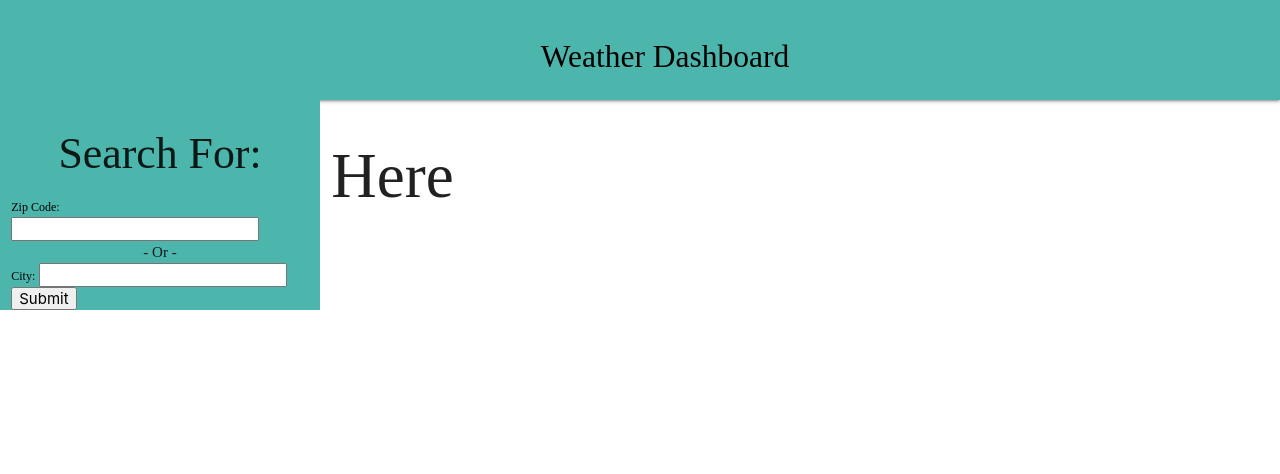
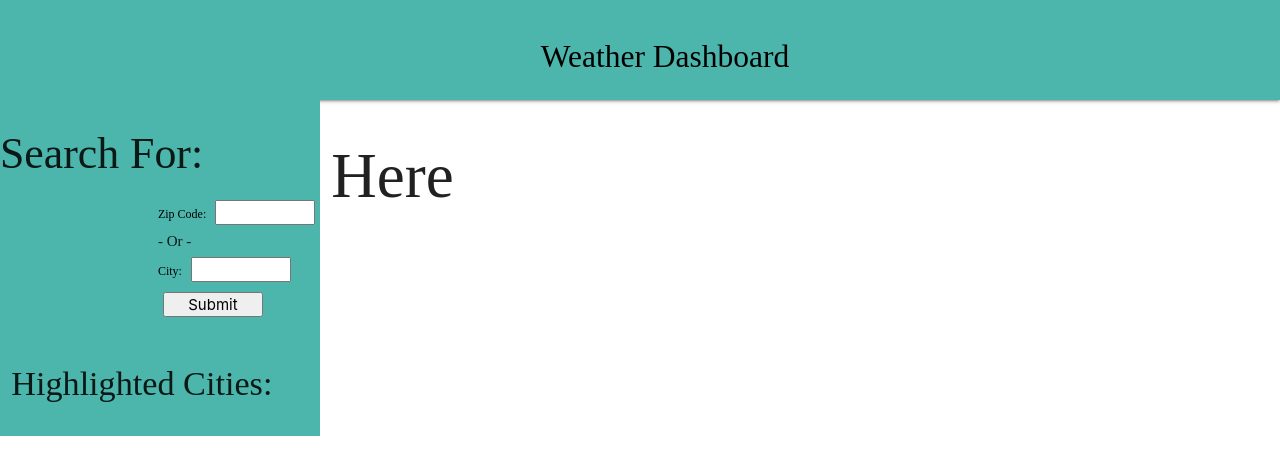
Before and after one commit to lordozland/Weather-Monster, a plain HTML site: page index.html in a window 1280 px wide. Drawn offline with nearby package versions, Linux system fonts and the light colour scheme; a web font is replaced by a local one.

Commit message:
working still

```diff
--- a/assets/css/style.css
+++ b/assets/css/style.css
@@ -4,7 +4,13 @@
 
 nav {
     height: 100px;
-    font-size: 500%;
+}
+
+input {
+    width: 100px;
+    height: 25px;
+    margin: 5px;
+
 }
 
 .brand-logo {
--- a/index.html
+++ b/index.html
@@ -22,15 +22,32 @@
         <div class="row">
             <!-- Side Left -->
             <div class="col s3 m3 l3 #4db6ac teal lighten-2">
-                <h3 class="center">Search For:</h3>
-                <form action="">
-                    <label for="zipCode" class="black-text">Zip Code:</label>
-                    <input type="zip" id="zipCode" name="zipCode">
-                    <div class="center">- Or -</div>
-                    <label for="city" class="black-text">City:</label>
-                    <input type="city" id="city" name="city">
-                    <input type="submit" value="Submit">
-                </form>
+
+                <!-- Form -->
+
+                <div class="row">
+                    <h3 class="left">Search For:</h3>
+                    <form action="" class="right">
+                        <label for="zipCode" class="black-text">Zip Code:</label>
+                        <input type="zip" id="zipCode" name="zipCode">
+                        <div>- Or -</div>
+                        <label for="city" class="black-text">City:</label>
+                        <input type="city" id="city" name="city"><br>
+                        <input type="submit" value="Submit">
+                    </form>
+                </div>
+
+                <!-- Saved Cities -->
+                <h4 class="left">Highlighted Cities:</h4>
+                <div class="row">
+
+                </div>
+
+
+
+
+
+
             </div>
 
             <!-- Side Right -->
```
